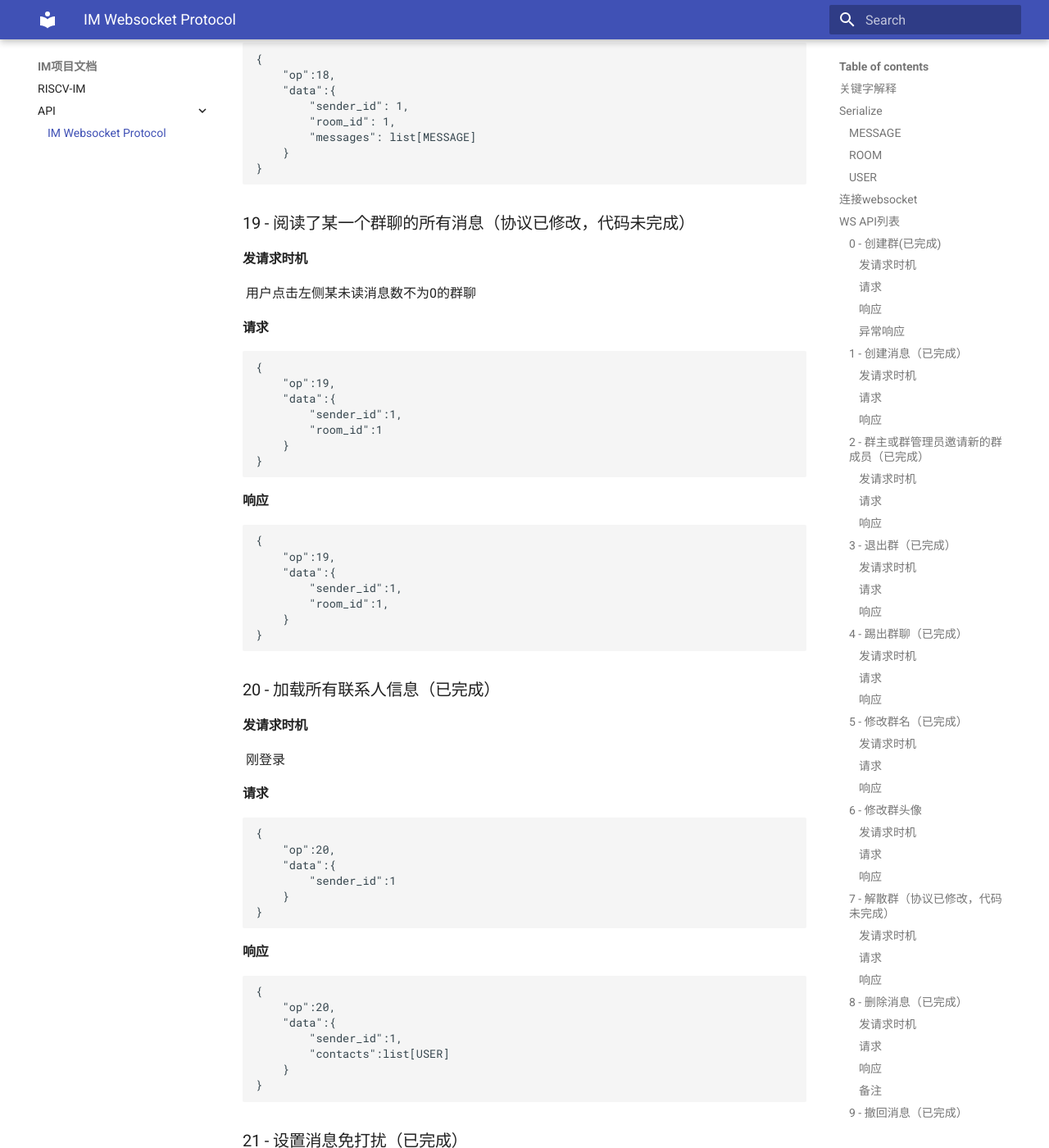
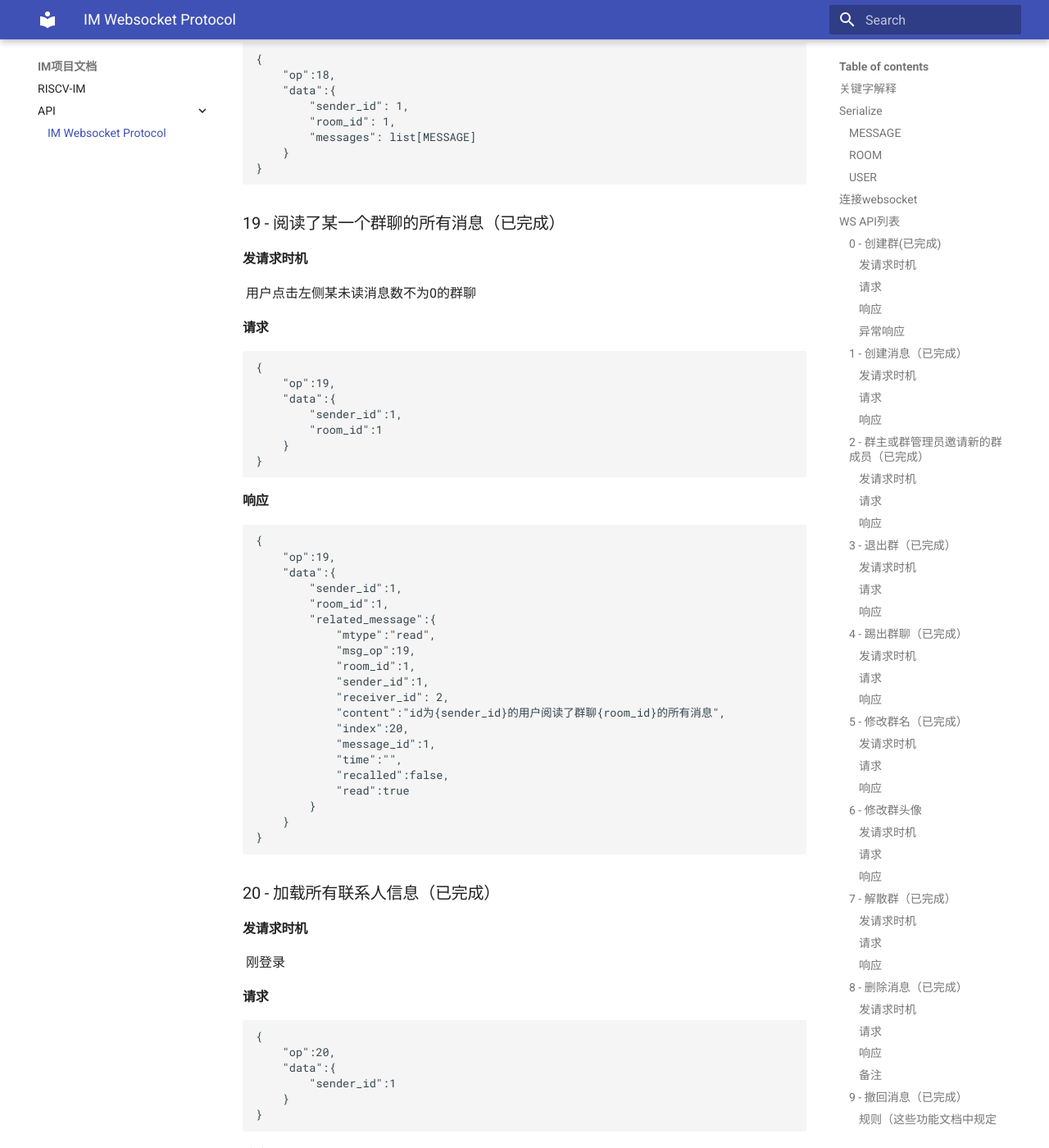
Before and after one commit to guanning03/im-docs, an MkDocs documentation site: the page built from docs/API/websocket.md, in a window 1280 px wide and 1400 px high, scrolled down 18256 px. Shown: the whole window at 82% size. Built offline with MkDocs 1.6.1 and Material for MkDocs 9.7.7, drawn with Linux system fonts in a browser that asks for light colours; some of the changed text lies outside the part shown.

Commit message:
自动提交

````diff
--- a/docs/API/websocket.md
+++ b/docs/API/websocket.md
@@ -472,7 +472,7 @@
 
 #### 响应
 
-### 7 - 解散群（协议已修改，代码未完成）
+### 7 - 解散群（已完成）
 
 #### 发请求时机
 
@@ -948,7 +948,7 @@
 }
 ```
 
-### 19 - 阅读了某一个群聊的所有消息（协议已修改，代码未完成）
+### 19 - 阅读了某一个群聊的所有消息（已完成）
 
 #### 发请求时机
 
@@ -974,6 +974,19 @@
     "data":{
         "sender_id":1,
         "room_id":1,
+        "related_message":{
+        	"mtype":"read",
+            "msg_op":19,
+        	"room_id":1,
+        	"sender_id":1,
+            "receiver_id": 2,
+        	"content":"id为{sender_id}的用户阅读了群聊{room_id}的所有消息",
+        	"index":20,
+        	"message_id":1,
+        	"time":"",
+            "recalled":false,
+            "read":true
+        }
     }
 }
 ```
````
